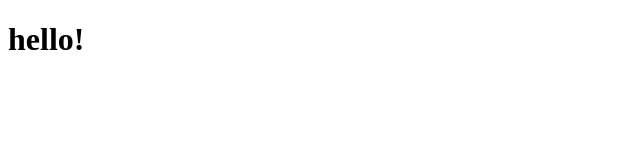
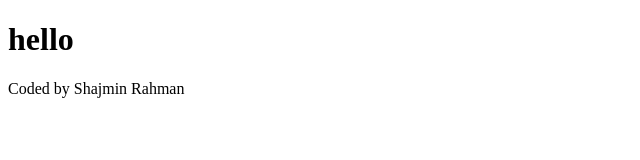
Before and after one commit to shajmin306/Shaz-Weather-Project, a plain HTML site: page index.html in a window 1280 px wide. Shown: the whole page, without its empty margins (0-640 px from the left). Drawn offline with Linux system fonts and the light colour scheme.

Commit message:
Added footer

```diff
--- a/index.html
+++ b/index.html
@@ -6,6 +6,8 @@
     <title>Document</title>
   </head>
   <body>
-    <h1>hello!</h1>
+    <h1>hello</h1>
+
+    <footer>Coded by Shajmin Rahman</footer>
   </body>
 </html>
```
